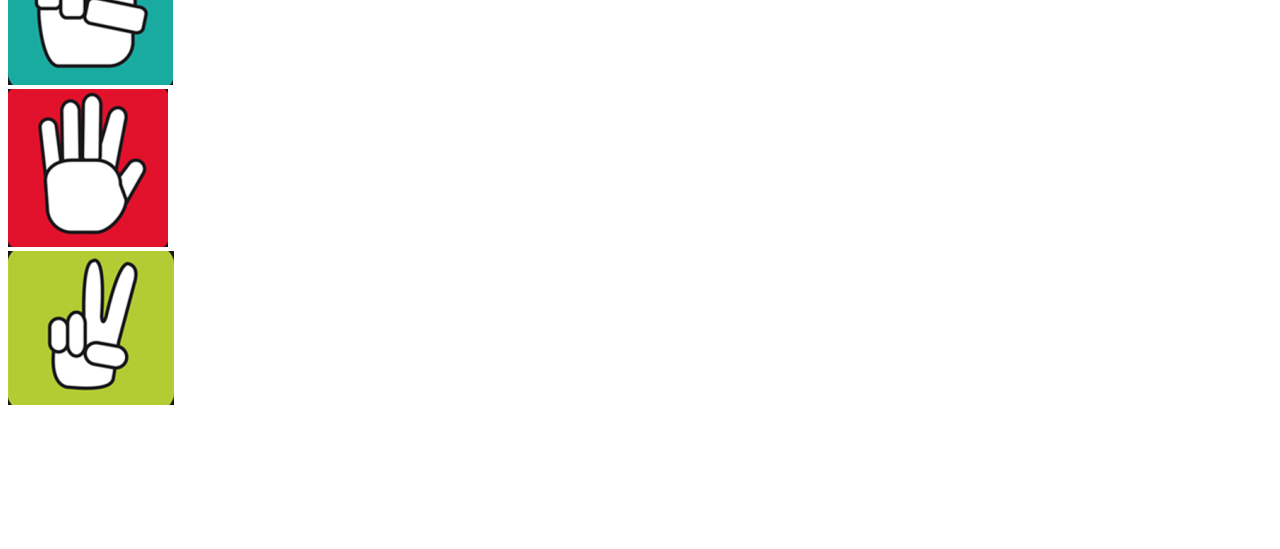
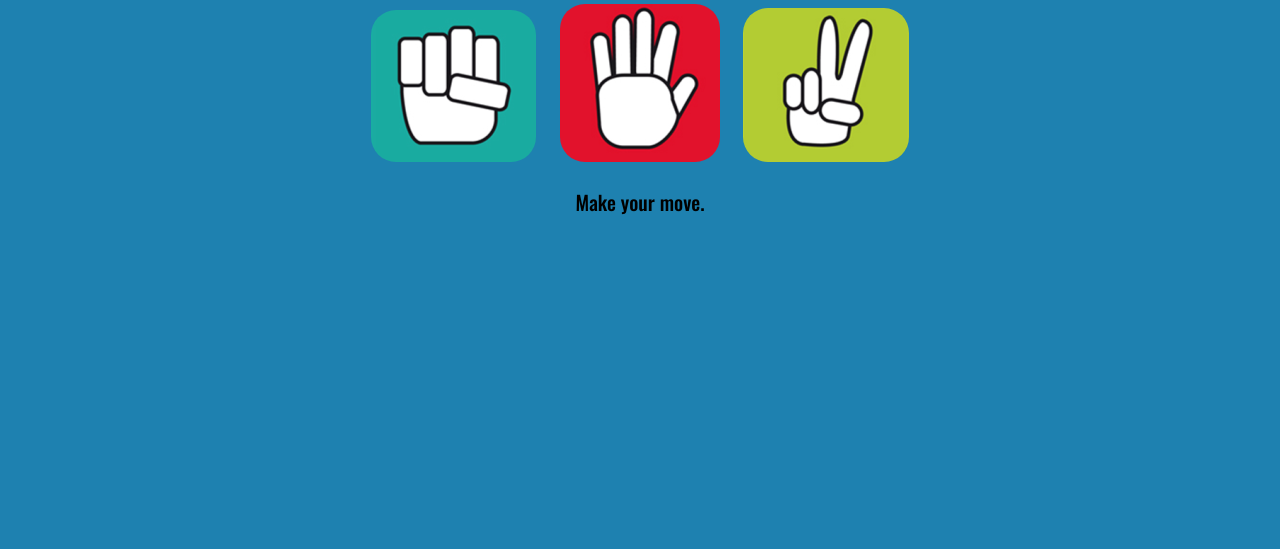
Before and after one commit to AYehia0/Rock-Paper-Scissor, a plain HTML site: page index.html in a window 1280 px wide. Shown: the part 251-800 px from the top of the page. Drawn offline with nearby package versions, Linux system fonts and the light colour scheme.

Commit message:
linked to the steylesheet

```diff
--- a/index.html
+++ b/index.html
@@ -4,6 +4,7 @@
     <meta charset="UTF-8">
     <meta http-equiv="X-UA-Compatible" content="IE=edge">
     <meta name="viewport" content="width=device-width, initial-scale=1.0">
+    <link rel="stylesheet" href="style.css">
     <title>RPS Game</title>
 </head>
 <body>
@@ -32,5 +33,7 @@
        </div>
    </div>
 
+   <p class="move"> Make your move.</p>
+
 </body>
 </html>
```
